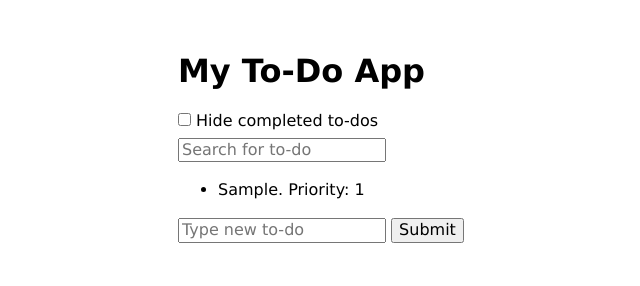
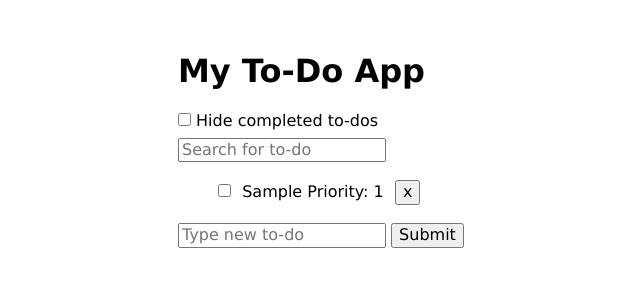
Before and after one commit to macloo/js-bootcamp, a website: page todo-app/index.html in a window 1280 px wide. Both pictures are taken after typing "Sample" into the empty fields and a click on the button "Submit". Shown: the whole page, without its empty margins (62-702 px from the left). Drawn offline with Linux system fonts and the light colour scheme.

Commit message:
lesson 67 complete
Added DOM elements - checkbox and a delete button - within the line for one to-do item

```diff
--- a/notes-app/main.css
+++ b/notes-app/main.css
@@ -15,3 +15,6 @@ select {
     display: block;
     margin-bottom: 0.5em;
 }
+span {
+    margin-left: 0.7em;
+}
--- a/todo-app/main.css
+++ b/todo-app/main.css
@@ -12,9 +12,13 @@ body {
     padding: 1em;
 }
 li {
-    line-height: 1.5em;
+    line-height: 1.8em;
+    list-style: none;
 }
 label {
     display: block;
     padding-bottom: 0.5em;
 }
+span {
+    margin: 0 0.7em;
+}
--- a/todo-app/todo-functions.js
+++ b/todo-app/todo-functions.js
@@ -41,7 +41,16 @@ function writeTodosToHTML(filteredTodos) {
     // add all todo task items as LIs to UL
     filteredTodos.forEach(function(item) {
         const newItem = document.createElement('li');
-        newItem.textContent = `${item.task}. Priority: ${item.priority}`;
+        const newBox = document.createElement('input');
+        const newSpan = document.createElement('span');
+        const newButton = document.createElement('button');
+        newBox.setAttribute('type', 'checkbox');
+        newSpan.textContent = `${item.task} Priority: ${item.priority}`;
+        newButton.textContent = "x";
+        // build the LI's contents
+        newItem.append(newBox);
+        newItem.append(newSpan);
+        newItem.append(newButton);
         // add it inside the UL
         document.querySelector('ul').appendChild(newItem);
     });
```
Also changed, not shown: notes-app/notes-functions.js (+7 -1 lines), README.md.
